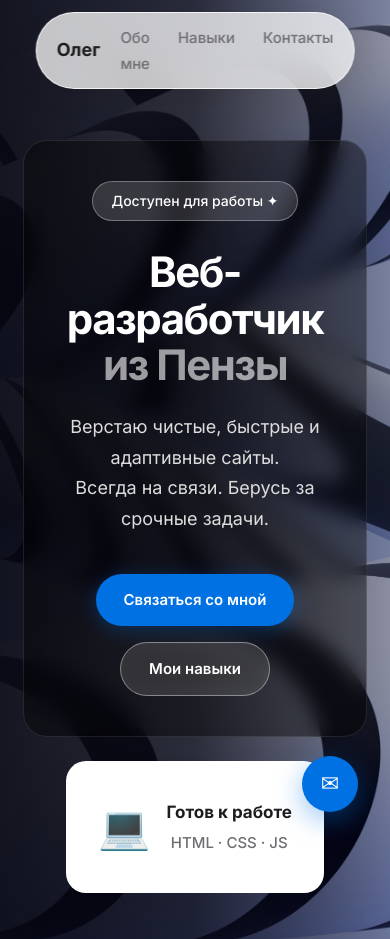
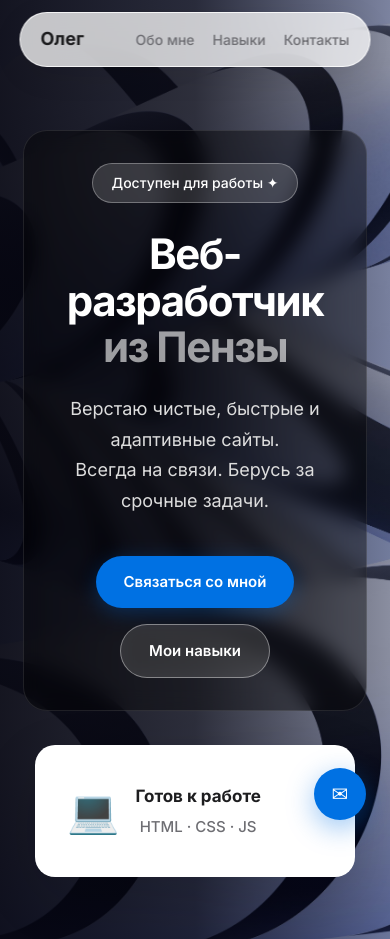
Before and after one commit to 0URSS/portfolio, a plain HTML site: page index.html in a window 390 px wide. Shown: the top 939 px of the page. Drawn offline with Linux system fonts and the light colour scheme.

Commit message:
Исправление адаптации на других устройствах

```diff
--- a/style.css
+++ b/style.css
@@ -417,11 +417,20 @@ h2 {
   .hero {
     flex-direction: column;
     text-align: center;
-    padding: 140px 6% 80px;
+    padding: 130px 6% 100px;
+    gap: 50px;
   }
 
   .hero-content {
     max-width: 100%;
+    padding: 32px 28px;
+  }
+
+  .hero-card {
+    min-width: auto;
+    width: 100%;
+    max-width: 320px;
+    margin: 0 auto;
   }
 
   .hero-buttons {
@@ -430,15 +439,39 @@ h2 {
 
   .navbar {
     padding: 12px 20px;
-    gap: 20px;
+    gap: 16px;
     top: 12px;
+    width: 90%;
+    max-width: 420px;
+  }
+
+  .nav-links {
+    gap: 18px;
+  }
+
+  .nav-links a {
+    font-size: 14px;
+  }
+
+  .about,
+  .skills,
+  .contact {
+    padding: 80px 6%;
+  }
+
+  .skills {
+    margin: 0 4%;
   }
 
   .contact-box {
     padding: 60px 24px;
   }
 
-  .skills {
-    margin: 0 2%;
+  .fab {
+    width: 52px;
+    height: 52px;
+    font-size: 20px;
+    bottom: 24px;
+    right: 24px;
   }
 }
```
